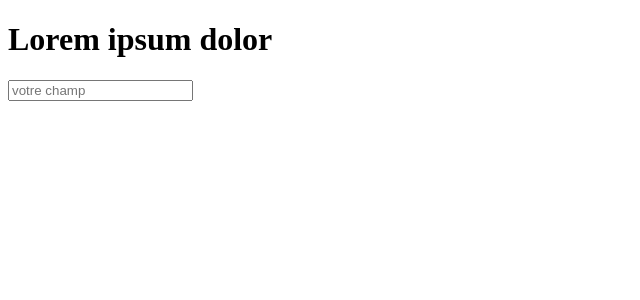
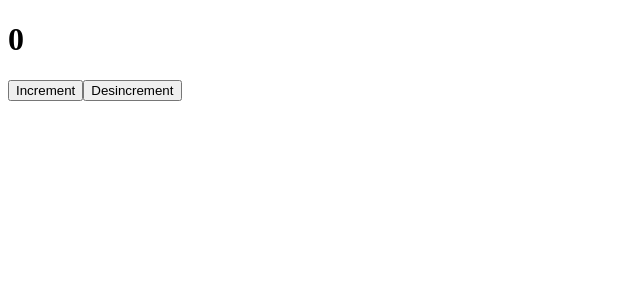
Before and after one commit to MenardoMa/ReactJs, a React (Vite) app: page / in a window 1280 px wide. Shown: the top 300 px of the page, without its empty margins (0-640 px from the left). Built offline with nearby package versions, Linux system fonts and the light colour scheme.

Commit message:
Hook personnalisé qui permet d'incrementer et de desincrementer

```diff
--- a/src/App.jsx
+++ b/src/App.jsx
@@ -1,30 +1,43 @@
-import { useRef, useEffect } from "react";
+import { useState } from "react";
 
 /**
  *
- * Le hoock useRef
- * Permet d'interargir avec le HTML et de conserver la valeur
+ * Le Hoock Personnalisé
  *
  */
 
+function useToggle(initial) {
+  const [state, setState] = useState(initial);
+  const toggle = () => setState((v) => !v);
+  return [state, toggle];
+}
+
+function useIncremet(initial) {
+  const [count, setCount] = useState(initial);
+  const toggleIncrement = () => setCount(count + 1);
+  const toggleDesincrement = () => setCount(count - 1);
+  return [count, toggleIncrement, toggleDesincrement];
+}
+
 function App() {
-  const ref = useRef(undefined);
+  // const [checked, toggleCheck] = useToggle();
+  // return (
+  //   <>
+  //     <label>
+  //       <input type="checkbox" checked={checked} onChange={toggleCheck} />
+  //       {checked && "Je suis coché"}
+  //     </label>
+  //   </>
+  // );
 
-  useEffect(() => {
-    console.log(ref.current);
-  }, []);
+  const [count, toggleIncrement, toggleDesincrement] = useIncremet(0);
 
   return (
     <>
-      <h1>Lorem ipsum dolor</h1>
-      <Input ref={ref} />
+      <h1>{count}</h1>
+      <button onClick={toggleIncrement}>Increment</button>
+      <button onClick={toggleDesincrement}>Desincrement</button>
     </>
   );
 }
-
-function Input({ ref }) {
-  console.log(ref);
-  return <input ref={ref} type="text" placeholder="votre champ" />;
-}
-
 export default App;
```
Also changed, not shown: src/Input.jsx (added, +7 -0 lines).
